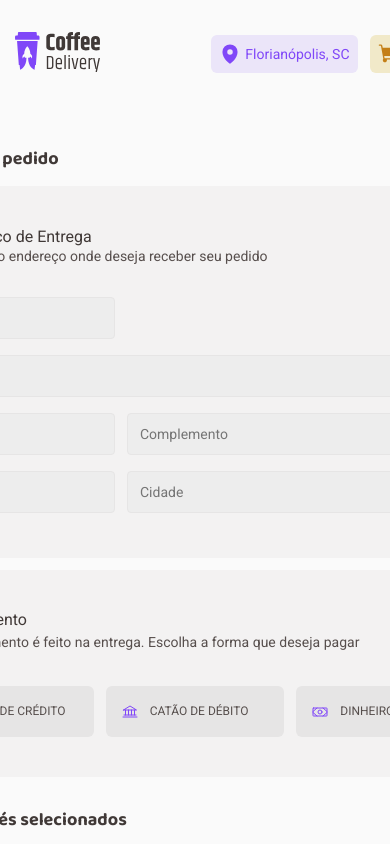
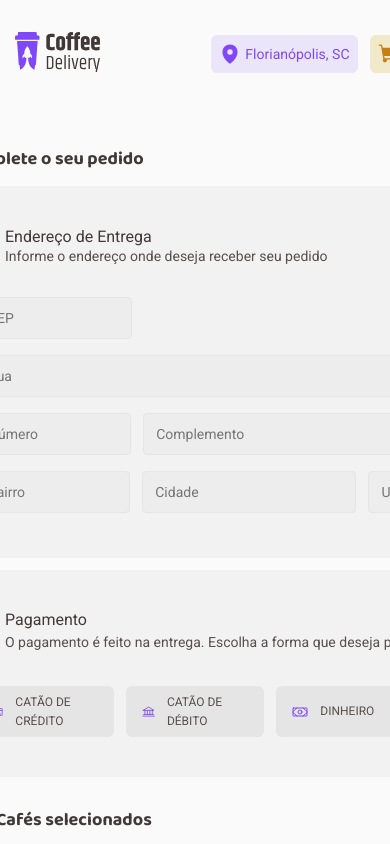
Before and after one commit to BigLeoo/cofeeDelivery, a React (Vite) app: page /Cart in a window 390 px wide. Shown: the top 844 px of the page. Built offline with nearby package versions, Linux system fonts and the light colour scheme.

Commit message:
responsivity input

```diff
--- a/src/components/Header/styles.ts
+++ b/src/components/Header/styles.ts
@@ -18,7 +18,7 @@ export const HeaderContainer = styled.header`
 
   @media ${device.laptopM} {
     min-width: 1106px;
-    padding: 2rem 6rem 2rem 14rem;
+    padding: 2rem 14rem 2rem 14rem;
   }
 
   @media ${device.tablet} {
@@ -26,9 +26,14 @@ export const HeaderContainer = styled.header`
     padding: 2rem 5rem 2rem 6rem;
   }
 
+  @media ${device.tabletMM} {
+    min-width: 640px;
+    padding: 2rem 5rem 2rem 6rem;
+  }
+
   @media ${device.tabletM} {
     min-width: 550px;
-    padding: 2rem 0rem 2rem 6rem;
+    padding: 2rem 5rem 2rem 6rem;
   }
 
   @media ${device.mobileL} {
--- a/src/pages/Cart/components/Addres/index.tsx
+++ b/src/pages/Cart/components/Addres/index.tsx
@@ -1,13 +1,16 @@
 import { MapPinLine } from 'phosphor-react'
 import {
   AddresContainer,
+  ContainerErroCity,
+  ContainerErroComplement,
+  ContainerErroNumber,
+  ContainerErroState,
   ContainerInput,
   ErrorMensage,
   InputCep,
   InputCity,
   InputComplement,
   InputContainer,
-  InputContainerErro,
   InputNeighborhood,
   InputNumber,
   InputState,
@@ -50,7 +53,7 @@ export function Addres() {
         )}
 
         <ContainerInput>
-          <InputContainerErro>
+          <ContainerErroNumber>
             <InputNumber
               type="number"
               placeholder="Número"
@@ -59,9 +62,9 @@ export function Addres() {
             {errors.number && (
               <ErrorMensage> Verifique se o número está correto </ErrorMensage>
             )}
-          </InputContainerErro>
+          </ContainerErroNumber>
 
-          <InputContainerErro>
+          <ContainerErroComplement>
             <InputComplement
               type="text"
               placeholder="Complemento"
@@ -72,11 +75,11 @@ export function Addres() {
                 O número de caracteres foi ultrapassado
               </ErrorMensage>
             )}
-          </InputContainerErro>
+          </ContainerErroComplement>
         </ContainerInput>
 
         <ContainerInput>
-          <InputContainerErro>
+          <ContainerErroNumber>
             <InputNeighborhood
               type="text"
               placeholder="Bairro"
@@ -85,21 +88,21 @@ export function Addres() {
             {errors.neighborhood && (
               <ErrorMensage> Verifique se o bairro está correto </ErrorMensage>
             )}
-          </InputContainerErro>
+          </ContainerErroNumber>
 
-          <InputContainerErro>
+          <ContainerErroCity>
             <InputCity type="text" placeholder="Cidade" {...register('city')} />
             {errors.city && (
               <ErrorMensage> Verifique se a cidade está correto </ErrorMensage>
             )}
-          </InputContainerErro>
+          </ContainerErroCity>
 
-          <InputContainerErro>
+          <ContainerErroState>
             <InputState type="text" placeholder="UF" {...register('state')} />
             {errors.state && (
               <ErrorMensage> Verifique se o estado está correto </ErrorMensage>
             )}
-          </InputContainerErro>
+          </ContainerErroState>
         </ContainerInput>
       </InputContainer>
     </AddresContainer>
--- a/src/pages/Cart/components/Addres/style.ts
+++ b/src/pages/Cart/components/Addres/style.ts
@@ -1,4 +1,5 @@
 import styled from 'styled-components'
+import { device } from '../../../../styles/responsive'
 
 export const AddresContainer = styled.div`
   background: ${(props) => props.theme['base-card']};
@@ -17,6 +18,14 @@ export const AddresContainer = styled.div`
   align-items: flex-start;
 
   gap: 2rem;
+
+  @media ${device.tabletMM} {
+    width: 35rem;
+  }
+
+  @media ${device.tabletM} {
+    width: 32.5rem;
+  }
 `
 
 export const TitleContainer = styled.div`
@@ -45,7 +54,7 @@ export const InputContainer = styled.div`
   display: flex;
   flex-direction: column;
   align-items: flex-start;
-  /* flex-wrap: wrap; */
+  width: 100%;
 
   gap: 1rem 0.75rem;
 `
@@ -64,38 +73,39 @@ export const Input = styled.input`
 `
 
 export const InputCep = styled(Input)`
-  width: 12.5rem;
+  width: 35.71%;
   appearance: none;
 `
 
 export const InputStreet = styled(Input)`
-  width: 35rem;
+  width: 100%;
 `
 
 export const InputNumber = styled(Input)`
-  width: 12.5rem;
+  width: 100%;
   appearance: none;
 `
 
 export const InputComplement = styled(Input)`
-  width: 21.75rem;
+  width: 100%;
 `
 
 export const InputNeighborhood = styled(Input)`
-  width: 12.5rem;
+  width: 100%;
 `
 
 export const InputCity = styled(Input)`
-  width: 17.25rem;
+  width: 100%;
 `
 
 export const InputState = styled(Input)`
-  width: 3.75rem;
+  width: 100%;
 `
 
 export const ContainerInput = styled.div`
   display: flex;
   gap: 0.75rem;
+  width: 100%;
 `
 
 export const ErrorMensage = styled.span`
@@ -109,3 +119,19 @@ export const InputContainerErro = styled.div`
   flex-direction: column;
   gap: 0.5rem;
 `
+
+export const ContainerErroNumber = styled(InputContainerErro)`
+  width: 35.71%;
+`
+
+export const ContainerErroComplement = styled(InputContainerErro)`
+  width: 62.14%;
+`
+
+export const ContainerErroCity = styled(InputContainerErro)`
+  width: 49.28%;
+`
+
+export const ContainerErroState = styled(InputContainerErro)`
+  width: 10.71%;
+`
--- a/src/pages/Cart/components/Paymant/style.ts
+++ b/src/pages/Cart/components/Paymant/style.ts
@@ -1,6 +1,7 @@
 /* eslint-disable dot-notation */
 
 import { styled } from 'styled-components'
+import { device } from '../../../../styles/responsive'
 
 export const PaymantContainer = styled.div`
   display: flex;
@@ -9,11 +10,19 @@ export const PaymantContainer = styled.div`
   gap: 2rem;
 
   padding: 2.5rem;
-  width: 40rem;
+  max-width: 40rem;
   height: 12.938rem;
   border-radius: 6px;
 
   background: ${(props) => props.theme['base-card']};
+
+  @media ${device.tabletMM} {
+    width: 35rem;
+  }
+
+  @media ${device.tabletM} {
+    width: 32.5rem;
+  }
 `
 
 export const HeaderContainer = styled.div`
@@ -62,7 +71,7 @@ export const ChoosePaymantButtonContainer = styled.div`
   align-items: center;
 
   gap: 0.75rem;
-  width: 35rem;
+  width: 100%;
   height: 3.188rem;
 `
 export const ChoosePaymantLabel = styled.label`
@@ -72,7 +81,8 @@ export const ChoosePaymantLabel = styled.label`
   padding: 1rem;
 
   gap: 0.75rem;
-  width: 11.167rem;
+  /* width: 11.167rem; */
+  width: 100%;
   height: 3.188rem;
 
   border-radius: 6px;
--- a/src/pages/Cart/styles.ts
+++ b/src/pages/Cart/styles.ts
@@ -28,4 +28,8 @@ export const Title = styled.h1`
   color: ${(props) => props.theme['base-subtitlie']};
 
   margin-bottom: 0.938rem;
+
+  @media ${device.tabletM} {
+    margin-left: 25px;
+  }
 `
--- a/src/styles/responsive.ts
+++ b/src/styles/responsive.ts
@@ -4,6 +4,7 @@ const size = {
   mobileL: '425px',
   tabletS: '400px',
   tabletM: '550px',
+  tabletMM: '640px',
   tablet: '768px',
   laptop: '1024px',
   laptopM: '1106px',
@@ -17,6 +18,7 @@ export const device = {
   mobileL: `(max-width: ${size.mobileL})`,
   tabletS: `(max-width: ${size.tabletS})`,
   tabletM: `(max-width: ${size.tabletM})`,
+  tabletMM: `(max-width: ${size.tabletMM})`,
   tablet: `(max-width: ${size.tablet})`,
   laptop: `(max-width: ${size.laptop})`,
   laptopM: `(max-width: ${size.laptopM})`,
```
